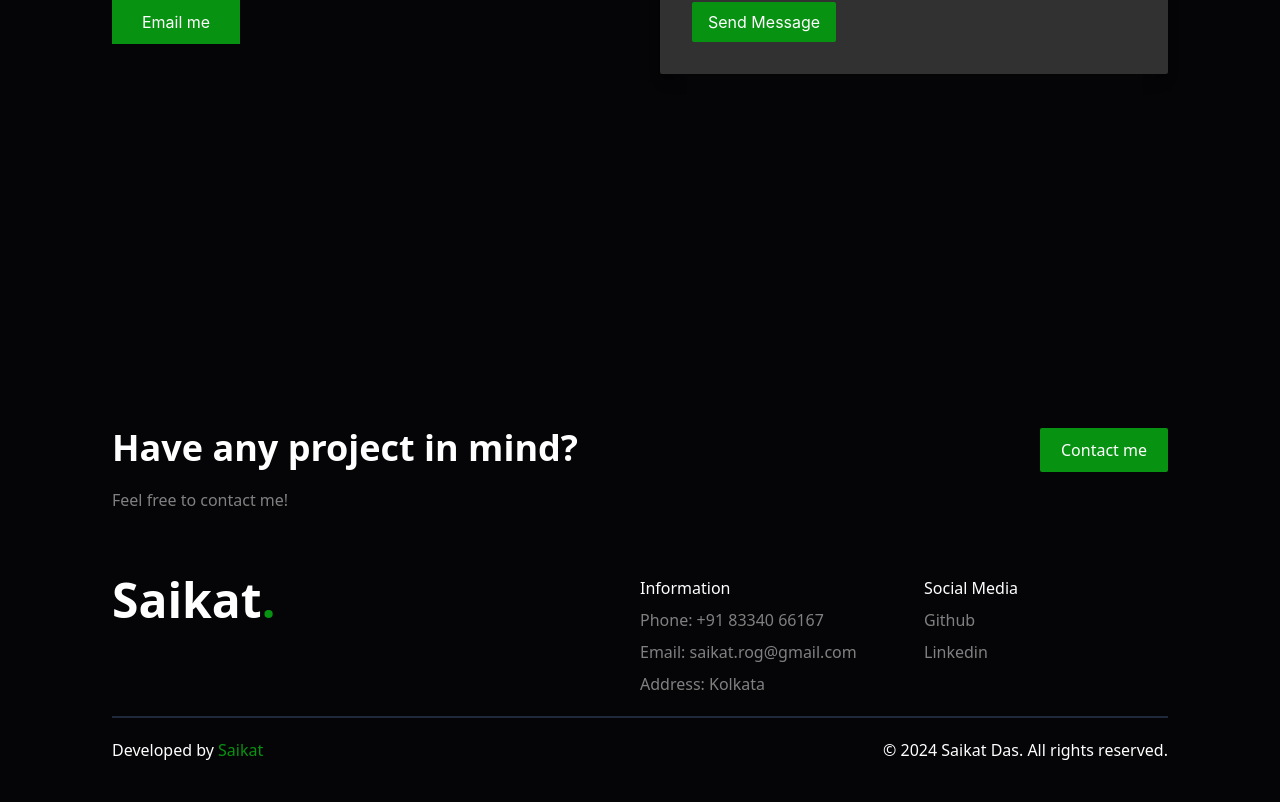
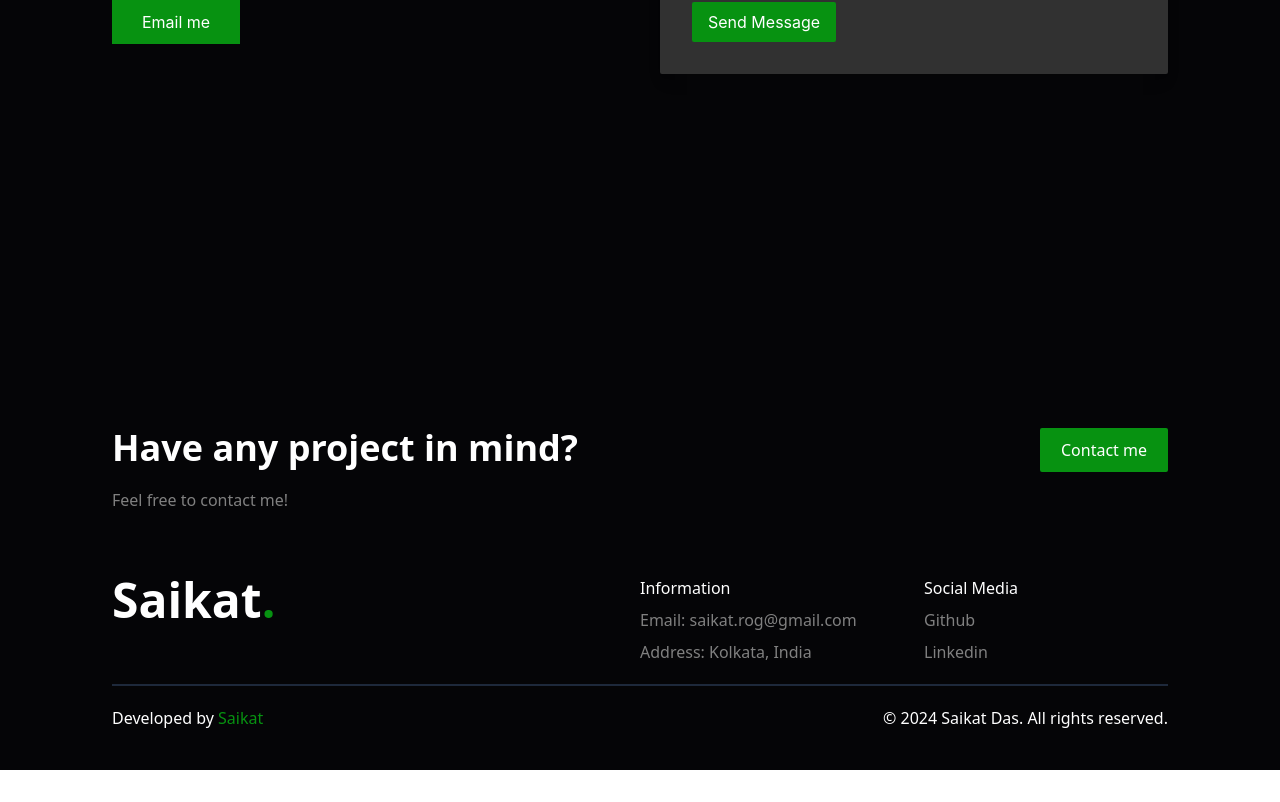
Before and after one commit to saikat-rog/saikat, a React (Create React App) app: page /contact in a window 1280 px wide. Shown: the part 484-1286 px from the top of the page. After the commit the page ends 1254 px from the top, so only its background shows below. Built offline with nearby package versions, Linux system fonts and the light colour scheme.

Commit message:
Link added in footer

```diff
--- a/src/components/Footer.js
+++ b/src/components/Footer.js
@@ -28,15 +28,14 @@
             {/* Information */}
             <div className="flex flex-col gap-2 text-grey">
               <h3 className="text-white">Information</h3>
-              <h3>Phone: +91 83340 66167</h3>
               <h3>Email: saikat.rog@gmail.com</h3>
-              <h3>Address: Kolkata</h3>
+              <h3>Address: Kolkata, India</h3>
             </div>
             {/* Social Media */}
             <div className="flex flex-col gap-2 text-grey">
               <h3 className="text-white">Social Media</h3>
-              <h3>Github</h3>
-              <h3>Linkedin</h3>
+              <a href="https://github.com/saikat-rog">Github</a>
+              <a href="https://linkedin.com/in/thissaikat">Linkedin</a>
             </div>
           </div>
         </div>
```
